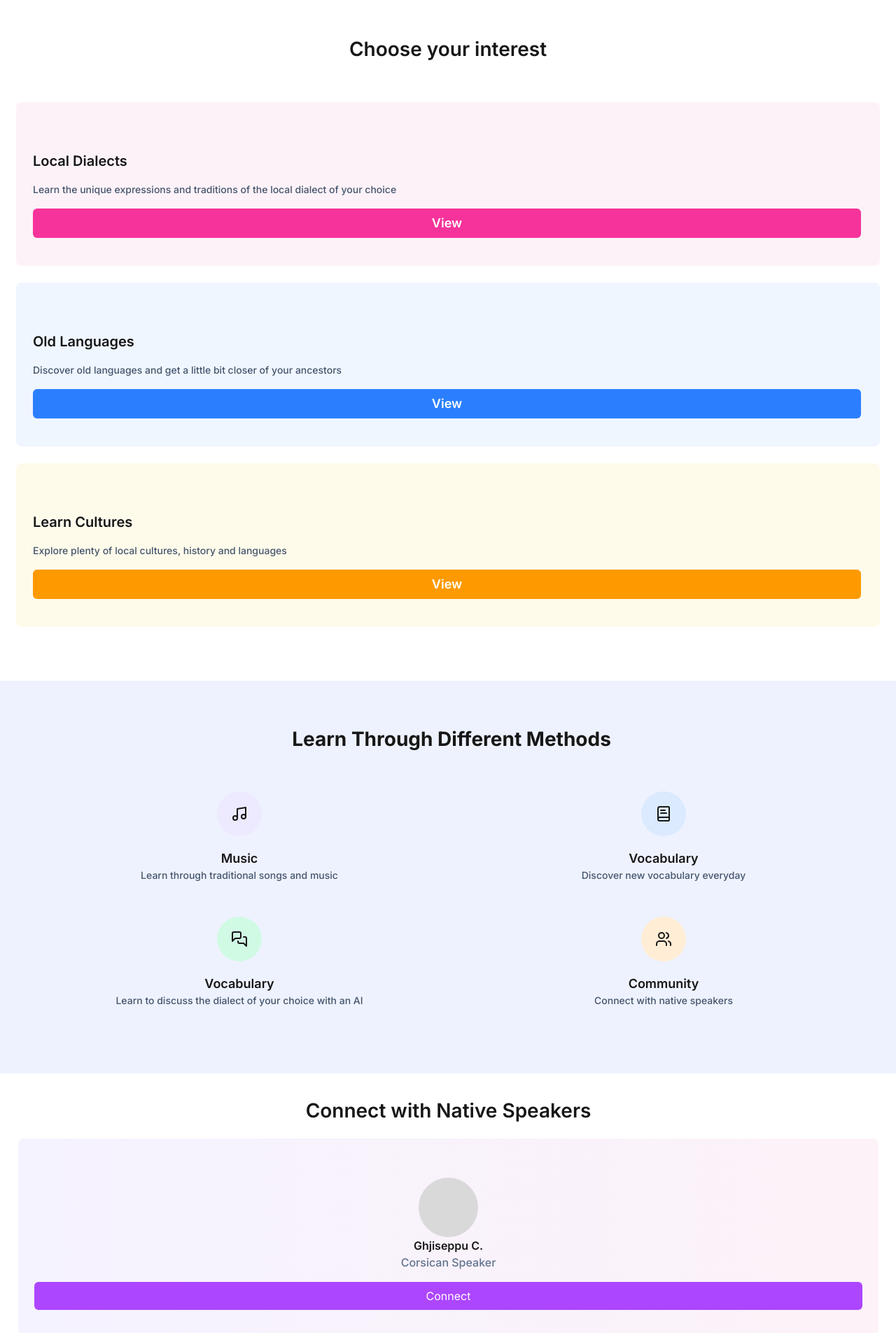
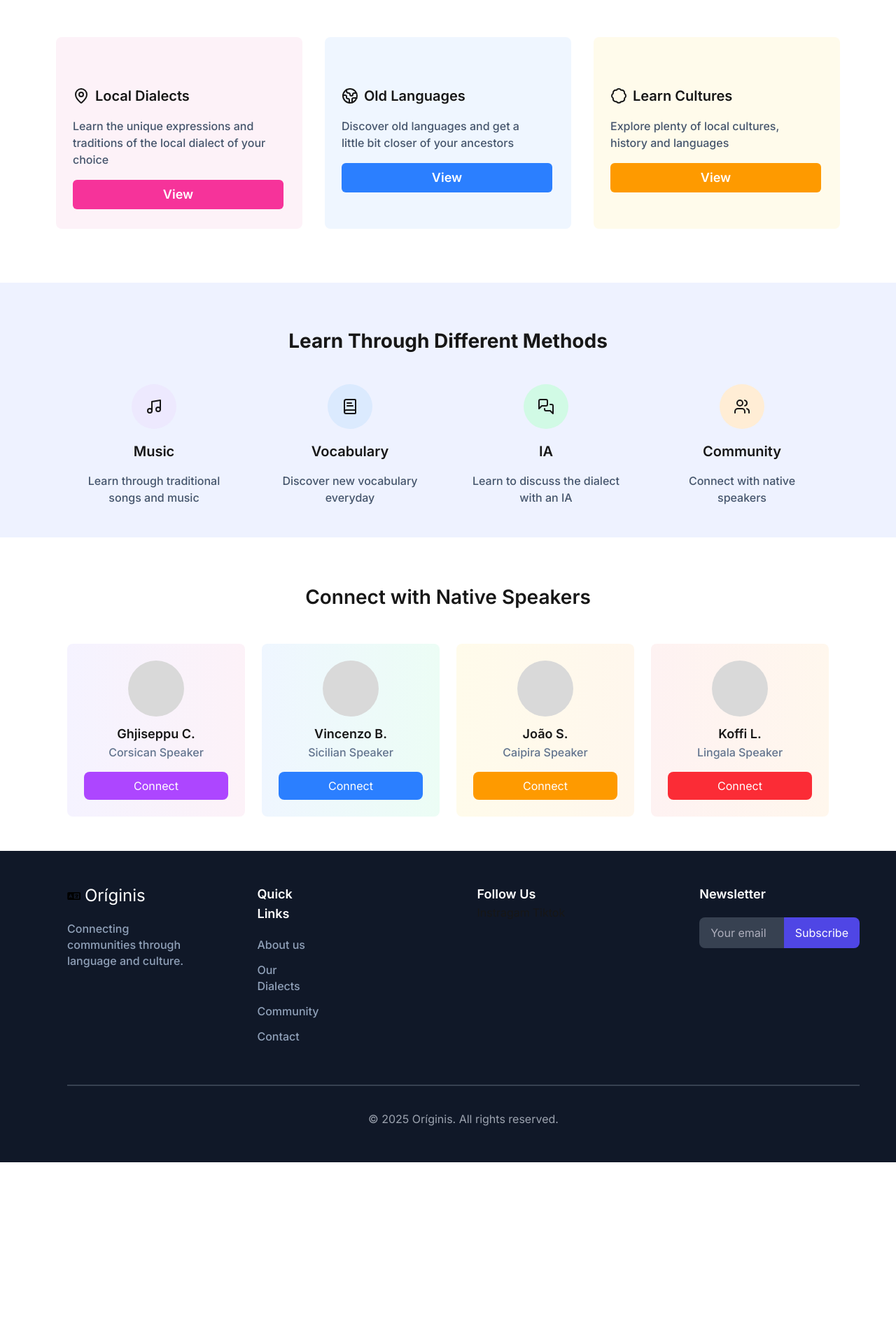
Before and after one commit to pablomds/originis, a Next.js app: page / in a window 1280 px wide. Shown: the part 755-2660 px from the top of the page at 70% size. After the commit the page ends 2416 px from the top, so only its background shows below. Built offline with nearby package versions, Linux system fonts and the light colour scheme.

Commit message:
homepage

```diff
--- a/src/app/page.tsx
+++ b/src/app/page.tsx
@@ -1,42 +1,146 @@
 import Image from "next/image";
 import NavbarPublic from "@/components/Header/NavbarPublic";
-import { Music, BookText, MessagesSquare, Users } from 'lucide-react';
+import FooterPublic from "@/components/Footer/FooterPublic"
+import { Music, BookText, MessagesSquare, Users, MapPin, Earth, Badge  } from 'lucide-react';
+
+const ConnectWithNativesSpeakers = [
+  {
+    gradientClass: "from-[#F5F3FF] to-pink-50",
+    buttonClassColor: "bg-purple-500",
+    fullname: "Ghjiseppu C.",
+    dialect: "Corsican Speaker"
+  },
+  {
+    gradientClass: "from-[#EFF6FF] to-[#ECFDF5]",
+    buttonClassColor: "bg-blue-500",
+    fullname: "Vincenzo B.",
+    dialect: "Sicilian Speaker"
+  },
+  {
+    gradientClass: "from-amber-50 to-[#FFF7ED]",
+    buttonClassColor: "bg-amber-500",
+    fullname: "João S.",
+    dialect: "Caipira Speaker"
+  },
+  {
+    gradientClass: "from-[#FEF2F2] to-[#FFF7ED]",
+    buttonClassColor: "bg-red-500",
+    fullname: "Koffi L.",
+    dialect: "Lingala Speaker"
+  }
+];
+
+const LearningMethods = [
+  {
+    Icon: Music,
+    IconBgColor: "bg-[#EDE9FE]",
+    title: "Music",
+    description: "Learn through traditional songs and music"
+  },
+  {
+    Icon: BookText,
+    IconBgColor: "bg-[#DBEAFE]",
+    title: "Vocabulary",
+    description: "Discover new vocabulary everyday"
+  },
+  {
+    Icon: MessagesSquare,
+    IconBgColor: "bg-[#D1FAE5]",
+    title: "IA",
+    description: "Learn to discuss the dialect with an IA"
+  },
+  {
+    Icon: Users,
+    IconBgColor: "bg-[#FFEDD5]",
+    title: "Community",
+    description: "Connect with native speakers"
+  }
+];
+
+function CardConnectWithNativeSpeakers({gradientClass, buttonClassColor, fullname,  dialect } : { gradientClass: string, buttonClassColor: string, fullname: string, dialect: string }) {
+  return (
+    <div className={`bg-gradient-to-r ${gradientClass} flex flex-col items-center rounded-lg gap-y-4 px-[23px] md:px-[24px] pb-9 md:pb-[24px]`}>
+      <div className="flex flex-col items-center pt-[56px] md:pt-[24px]">
+        <div className="h-[85px] w-[85px] md:h-[80px] md:w-[80px] bg-[#D9D9D9] rounded-full"></div>
+        <span className="font-semibold text-base md:text-lg md:pt-[11px]">{fullname}</span>
+        <span className="font-medium text-base text-slate-500">
+          {dialect}
+        </span>
+      </div>
+      <a
+        href="#"
+        className={`${buttonClassColor} w-full rounded-[8px] py-2 text-center text-white`}
+      >
+        Connect
+      </a>
+    </div>
+  );
+}
+
+function Card({ Icon, IconBgColor, title, description} : { Icon: React.ElementType, IconBgColor: string, title: string, description: string}) {
+  return (
+    <div className="flex justify-center">
+      <div className="flex flex-col items-center">
+        <div className={`rounded-full ${IconBgColor} p-5 w-[64px] h-[64px]`}>
+          <Icon size={24}/>
+        </div>
+        <div className="pt-[18px] flex flex-col items-center">
+          <span className="font-semibold text-lg md:text-xl text-center md:pb-[16px]">{title}</span>
+          <p className="font-medium text-sm md:text-base text-slate-600 text-center w-11/12">
+            {description}
+          </p>
+        </div>
+      </div>
+    </div>
+  );
+}
 
 export default function Home() {
   return (
     <>
       <NavbarPublic />
       <main>
-        <div className="bg-indigo-50 pl-[27px] pt-[42px] pb-[96px] pr-[25px] md:pr-0 text-left">
-          <div className="flex flex-col md:flex-row md:items-center gap-y-[43px]">
-            <div className="flex flex-col gap-y-[13px]">
-              <h2 className="text-3xl md:text-5xl font-semibold md:font-normal">
+        <div className="bg-indigo-50 pl-[27px] pt-[42px] pb-[96px] md:pl-[96px] md:pb-0 pr-[25px] md:pr-0 text-left">
+          <div className="flex flex-col md:flex-row md:items-center gap-y-[43px] md:gap-x-[95px]">
+            <div className="flex flex-col gap-y-[13px] md:gap-y-0 md:w-1/2">
+              <h2 className="text-3xl md:text-5xl md:pb-[17px] font-semibold md:font-normal">
                 Discover and Learn Local Dialects and Cultures
               </h2>
-              <p className="text-lg md:text-[20px] text-slate-600 font-medium">
+              <p className="text-lg md:text-[20px] md:pb-[38px] text-slate-600 font-medium">
                 Connect with native speakers and immerse yourself in authentic
                 local languages and cultures
               </p>
-              <a className="bg-indigo-600 w-[222px] h-[52px] text-white rounded-full text-center pt-[14px] pb-[15px] font-semibold text-lg">
+              <a className="bg-indigo-600 w-[222px] py-4 text-white rounded-[8px] text-center font-semibold text-lg">
                 Start Learning Now
               </a>
             </div>
-            <div className="flex justify-center ">
-              <img className="md:hidden" src="/mobile-homepage-illustration.svg" alt="Homepage Illustration" />
-              <img className="hidden md:block md:w-[624px] md:h-[534px]" src="/desktop-homepage-illustration.png" alt="Homepage Illustration" />
+            <div className="flex justify-center md:w-1/2 md:justify-end">
+              <img
+                className="md:hidden"
+                src="/mobile-homepage-illustration.svg"
+                alt="Homepage Illustration"
+              />
+              <img
+                className="hidden md:block md:w-[624px] md:h-[534px]"
+                src="/desktop-homepage-illustration.png"
+                alt="Homepage Illustration"
+              />
             </div>
           </div>
         </div>
-        <div className="pt-[55px] px-[23px]">
+        <div className="pt-[55px] md:pt-[64px] px-[23px] md:px-[80px] pb-[77px]">
           <div className="flex flex-col gap-y-[55px]">
-            <h2 className="text-[28px] font-semibold text-center">
+            <h2 className="text-[28px] md:text-3xl font-semibold text-center">
               Choose your interest
             </h2>
-            <div className="flex flex-col gap-y-6 pb-[77px]">
-              <div className="h-[234px] bg-pink-50 rounded-[8px]">
+            <div className="flex flex-col md:flex-row md:justify-center gap-y-6 md:gap-x-[32px]">
+              <div className="bg-pink-50 rounded-[8px] md:w-[26rem]">
                 <div className="pt-[70px] pb-[28px] pl-[24px] pr-[27px] flex flex-col gap-y-[17px]">
-                  <h3 className="font-semibold text-xl">Local Dialects</h3>
-                  <p className="text-slate-600 text-sm font-medium">
+                  <div className="flex flex-row items-center gap-x-2">
+                    <MapPin size={24} />
+                    <h3 className="font-semibold text-xl">Local Dialects</h3>
+                  </div>
+                  <p className="text-slate-600 text-sm md:text-base font-medium md:w-11/12">
                     Learn the unique expressions and traditions of the local
                     dialect of your choice
                   </p>
@@ -48,10 +152,13 @@ export default function Home() {
                   </a>
                 </div>
               </div>
-              <div className="h-[234px] bg-blue-50 rounded-[8px]">
+              <div className="bg-blue-50 rounded-[8px] md:w-[26rem]">
                 <div className="pt-[70px] pb-[28px] pl-[24px] pr-[27px] flex flex-col gap-y-[17px]">
-                  <h3 className="font-semibold text-xl">Old Languages</h3>
-                  <p className="text-slate-600 text-sm font-medium">
+                  <div className="flex flex-row items-center gap-x-2">
+                    <Earth size={24} />
+                    <h3 className="font-semibold text-xl">Old Languages</h3>
+                  </div>
+                  <p className="text-slate-600 text-sm md:text-base font-medium md:w-11/12">
                     Discover old languages and get a little bit closer of your
                     ancestors
                   </p>
@@ -63,10 +170,13 @@ export default function Home() {
                   </a>
                 </div>
               </div>
-              <div className="h-[234px] bg-amber-50 rounded-[8px]">
+              <div className="bg-amber-50 rounded-[8px] md:w-[26rem]">
                 <div className="pt-[70px] pb-[28px] pl-[24px] pr-[27px] flex flex-col gap-y-[17px]">
-                  <h3 className="font-semibold text-xl">Learn Cultures</h3>
-                  <p className="text-slate-600 text-sm font-medium">
+                  <div className="flex flex-row items-center gap-x-2">
+                    <Badge size={24} />
+                    <h3 className="font-semibold text-xl">Learn Cultures</h3>
+                  </div>
+                  <p className="text-slate-600 text-sm md:text-base font-medium md:w-11/12">
                     Explore plenty of local cultures, history and languages
                   </p>
                   <a
@@ -80,178 +190,42 @@ export default function Home() {
             </div>
           </div>
         </div>
-        <div className="pt-[65px] pl-[39px] pr-[29px] bg-indigo-50">
-          <div className="flex flex-col gap-y-[56px]">
+        <div className="pt-[65px] pl-[39px] pr-[29px] md:px-[96px] bg-indigo-50">
+          <div className="flex flex-col gap-y-[56px] md:gap-y-[43px]">
             <h2 className="text-[28px] font-bold text-center text-2xl">
               Learn Through Different Methods
             </h2>
-            <div className="grid grid-cols-2 gap-y-[49px] pb-[94px]">
-              <div className="flex justify-center">
-                <div className="flex flex-col items-center">
-                  <div className="rounded-full bg-[#EDE9FE] p-5 w-[64px] h-[64px]">
-                    <Music size={24} />
-                  </div>
-                  <div className="pt-[18px] flex flex-col items-center">
-                    <span className="font-semibold text-lg text-center">
-                      Music
-                    </span>
-                    <p className="font-medium text-sm text-slate-600 text-center">
-                      Learn through traditional songs and music
-                    </p>
-                  </div>
-                </div>
-              </div>
-              <div className="flex justify-center">
-                <div className="flex flex-col items-center">
-                  <div className="rounded-full bg-[#DBEAFE] p-5 w-[64px] h-[64px]">
-                    <BookText size={24} />
-                  </div>
-                  <div className="pt-[18px] flex flex-col items-center">
-                    <span className="font-semibold text-lg text-center">
-                      Vocabulary
-                    </span>
-                    <p className="font-medium text-sm text-slate-600 text-center">
-                      Discover new vocabulary everyday
-                    </p>
-                  </div>
-                </div>
-              </div>
-              <div className="flex justify-center">
-                <div className="flex flex-col items-center">
-                  <div className="rounded-full bg-[#D1FAE5] p-5 w-[64px] h-[64px]">
-                    <MessagesSquare size={24} />
-                  </div>
-                  <div className="pt-[18px] flex flex-col items-center">
-                    <span className="font-semibold text-lg text-center">
-                      Vocabulary
-                    </span>
-                    <p className="font-medium text-sm text-slate-600 text-center">
-                      Learn to discuss the dialect of your choice with an AI
-                    </p>
-                  </div>
-                </div>
-              </div>
-              <div className="flex justify-center">
-                <div className="flex flex-col items-center">
-                  <div className="rounded-full bg-[#FFEDD5] p-5 w-[64px] h-[64px]">
-                    <Users size={24} />
-                  </div>
-                  <div className="pt-[18px] flex flex-col items-center">
-                    <span className="font-semibold text-lg text-center">
-                      Community
-                    </span>
-                    <p className="font-medium text-sm text-slate-600 text-center">
-                      Connect with native speakers
-                    </p>
-                  </div>
-                </div>
-              </div>
+            <div className="grid grid-cols-2 md:grid-cols-4 gap-y-[49px] md:gap-x-[32px] pb-[94px] md:pb-[45px]">
+              {LearningMethods.map((item, index) => (
+                <Card
+                  key={index}
+                  Icon={item.Icon}
+                  IconBgColor={item.IconBgColor}
+                  title={item.title}
+                  description={item.description}
+                />
+              ))}
             </div>
           </div>
         </div>
-        <div className="pt-[32px] pl-[26px] pr-[25px] pb-[49px]">
+        <div className="pt-[32px] md:pt-[64px] pl-[26px] pr-[25px] md:px-[96px] pb-[49px]">
           <h2 className="text-[28px] font-semibold text-center">
             Connect with Native Speakers
           </h2>
-          <div className="pt-[19px] flex flex-col gap-y-[23px]">
-            <div className="bg-gradient-to-r from-[#F5F3FF] to-pink-50 flex flex-col items-center rounded-lg gap-y-4 px-[23px] pb-9">
-              <div className="flex flex-col items-center pt-[56px]">
-                <div className="h-[85px] w-[85px] bg-[#D9D9D9] rounded-full"></div>
-                <span className="font-semibold text-base">Ghjiseppu C.</span>
-                <span className="font-medium text-base text-slate-500">
-                  Corsican Speaker
-                </span>
-              </div>
-              <a
-                href="#"
-                className="bg-purple-500 w-full rounded-[6px] py-2 text-center text-white"
-              >
-                Connect
-              </a>
-            </div>
-            <div className="bg-gradient-to-r from-[#EFF6FF] to-[#ECFDF5] flex flex-col items-center rounded-lg gap-y-4 px-[23px] pb-9">
-              <div className="flex flex-col items-center pt-[56px]">
-                <div className="h-[85px] w-[85px] bg-[#D9D9D9] rounded-full"></div>
-                <span className="font-semibold text-base">Vincenzo B.</span>
-                <span className="font-medium text-base text-slate-500">
-                  Sicilian Speaker
-                </span>
-              </div>
-              <a
-                href="#"
-                className="bg-blue-500 w-full rounded-[6px] py-2 text-center text-white"
-              >
-                Connect
-              </a>
-            </div>
-            <div className="bg-gradient-to-r from-amber-50 to-[#FFF7ED] flex flex-col items-center rounded-lg gap-y-4 px-[23px] pb-9">
-              <div className="flex flex-col items-center pt-[56px]">
-                <div className="h-[85px] w-[85px] bg-[#D9D9D9] rounded-full"></div>
-                <span className="font-semibold text-base">João S.</span>
-                <span className="font-medium text-base text-slate-500">
-                  Caipira Speaker
-                </span>
-              </div>
-              <a
-                href="#"
-                className="bg-amber-500 w-full rounded-[6px] py-2 text-center text-white"
-              >
-                Connect
-              </a>
-            </div>
-            <div className="bg-gradient-to-r from-[#FEF2F2] to-[#FFF7ED] flex flex-col items-center rounded-lg gap-y-4 px-[23px] pb-9">
-              <div className="flex flex-col items-center pt-[56px]">
-                <div className="h-[85px] w-[85px] bg-[#D9D9D9] rounded-full"></div>
-                <span className="font-semibold text-base">Koffi L.</span>
-                <span className="font-medium text-base text-slate-500">
-                  Lingala Speaker
-                </span>
-              </div>
-              <a
-                href="#"
-                className="bg-red-500 w-full rounded-[6px] py-2 text-center text-white"
-              >
-                Connect
-              </a>
-            </div>
+          <div className="pt-[19px] md:pt-[46px] grid grid-cols-1 md:grid-cols-4 gap-y-[23px] md:gap-x-[24px]">
+            {ConnectWithNativesSpeakers.map((item, index) => (
+              <CardConnectWithNativeSpeakers
+                key={index}
+                gradientClass={item.gradientClass}
+                buttonClassColor={item.buttonClassColor}
+                fullname={item.fullname}
+                dialect={item.dialect}
+              />
+            ))}
           </div>
         </div>
       </main>
-      <footer className="bg-gray-900 px-[14px]">
-        <div className="pt-[40px] flex items-center gap-x-[6px] pb-[20px]">
-          <img
-            src="/logo.svg"
-            alt="Originis Logo"
-            className="h-[11px] w-auto"
-          />
-          <p className="text-[18px] text-white">Oríginis</p>
-        </div>
-        <p className="font-medium text-slate-400 text-sm pb-[32px]">
-          Connecting communities through language and culture.
-        </p>
-        <span className="font-semibold text-white text-[16px]">Quick Links</span>
-        <div className="pt-[32px] pb-[44px]">
-          <ul>
-            <li className="pb-[13px] font-medium text-sm text-slate-400">About us</li>
-            <li className="pb-[13px] font-medium text-sm text-slate-400">Our Dialects</li>
-            <li className="pb-[13px] font-medium text-sm text-slate-400">Community</li>
-            <li className="pb-[13px] font-medium text-sm text-slate-400">Contact</li>
-          </ul>
-        </div>
-        <span className="font-semibold text-white text-[16px]">Follow Us</span>
-        <div className="flex flex-row gap-x-1 pb-[44px]">
-          <span>Instragam</span>
-          <span>Tiktok</span>
-        </div>
-        <span className="font-semibold text-white text-[16px]">Newsletter</span>
-        <div className="flex flex-col pt-[13px] pb-[57px]">
-          <div className="flex flex-row">
-            <input type="text" className="outline-solid outline-amber-500" />
-            <div className="outline-solid outline-amber-500">Subscribe</div>
-          </div>
-
-        </div>
-      </footer>
+      <FooterPublic />
     </>
   );
 }
```
